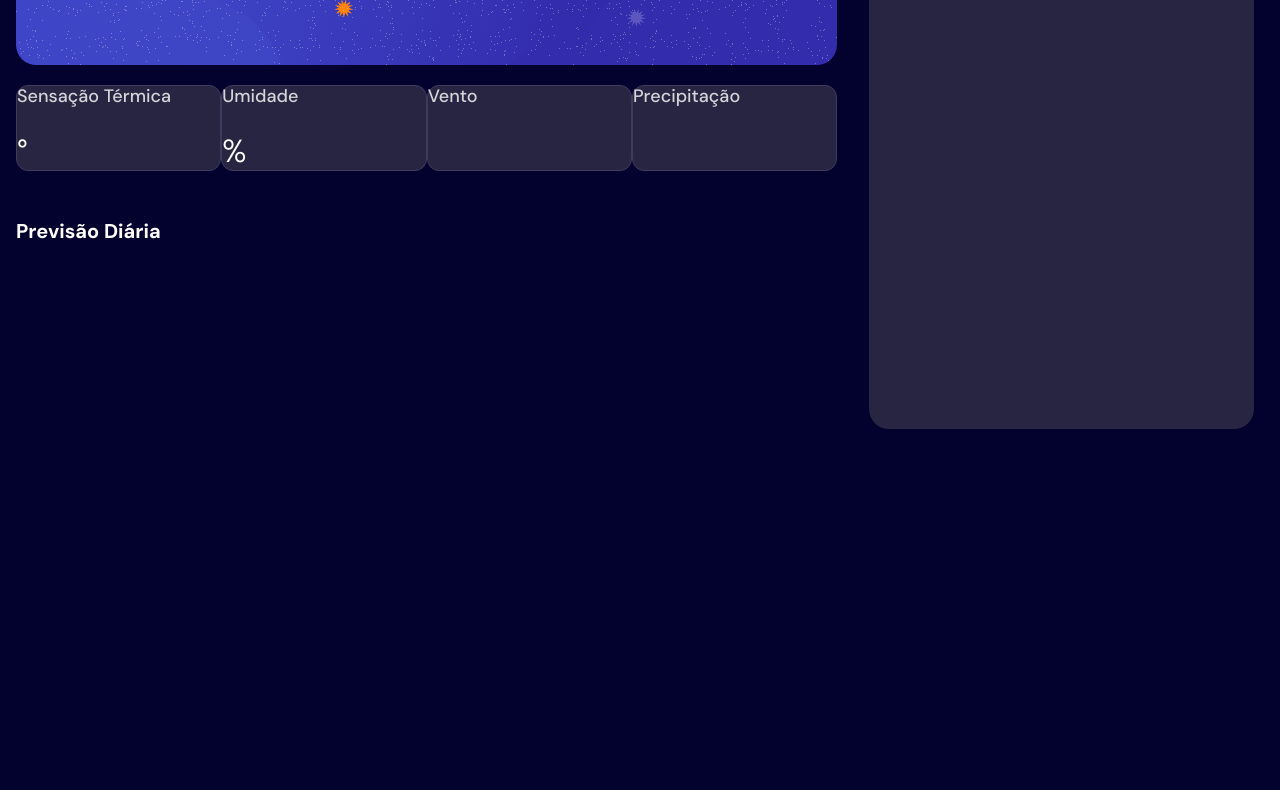
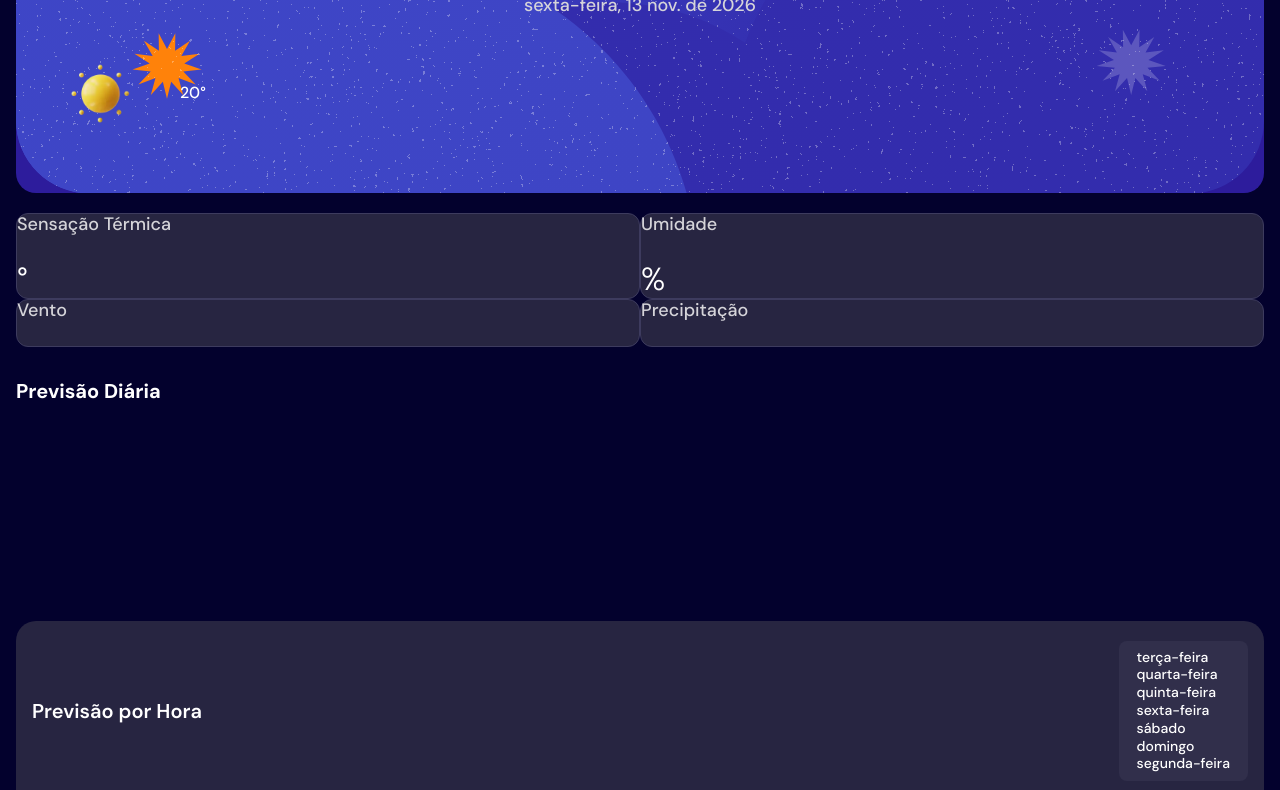
Before and after one commit to mateusprestes8845-cmd/aula28-projeto01, a plain HTML site: page index.html in a window 1280 px wide. Shown: the part 467-1257 px from the top of the page. Before the commit the page ends 976 px from the top, so only its background shows below. Drawn offline with Linux system fonts and the light colour scheme; no server answers.

Commit message:
Update style.css

```diff
--- a/style.css
+++ b/style.css
@@ -182,7 +182,7 @@ h1 {
     height: auto;
 }
 
-#temp-atual {
+#tempe-atual {
     font-size: 96px;
     font-weight: 600;
     font-style: italic;
@@ -309,63 +309,3 @@ h1 {
     width: 40px;
     height: auto;
 }
-
-.hora-texto {
-    font-size: 20px;
-}
-
-.hora-temp {
-    font-size: 16px;
-    justify-self: end;
-}
-
-@media (min-width: 700px) {
-    header, main {
-       width: min(calc(100% - 48px), 1216);
-    }
-
-    #buscar {
-     grid-template-columns: 1fr auto;
-    }
-
-    #crt-atual {
-        flex-direction: row;
-        justify-content: space-between;
-        align-items: center;
-        background-image: url('imagens/bg-today-large.svg');
-        padding-top: 83px;
-        padding-bottom: 83px;
-    }
-
-    #condicoes {
-        grid-template-columns: repeat(4, 1fr);
-    }
-
-    #dias {
-        grid-template-columns: repeat(7, 1fr);
-    }
-
-    #selDia {
-        font-size: 16px;
-    }
-}
-
-@media (min-width: 1000px) {
-    h1 {
-        max-width: none;
-    }
-
-    #painel {
-        gap: 48px 32px;
-        grid-template-columns: repeat(3, 1fr);
-        grid-template-areas:
-        'atual atual por-hora'
-        'diaria diaria por-hora';
-    }
-
-    #por-hora-conteudo {
-        position: absolute;
-        height: 100%;
-        max-height: none;
-    }
-}
```
